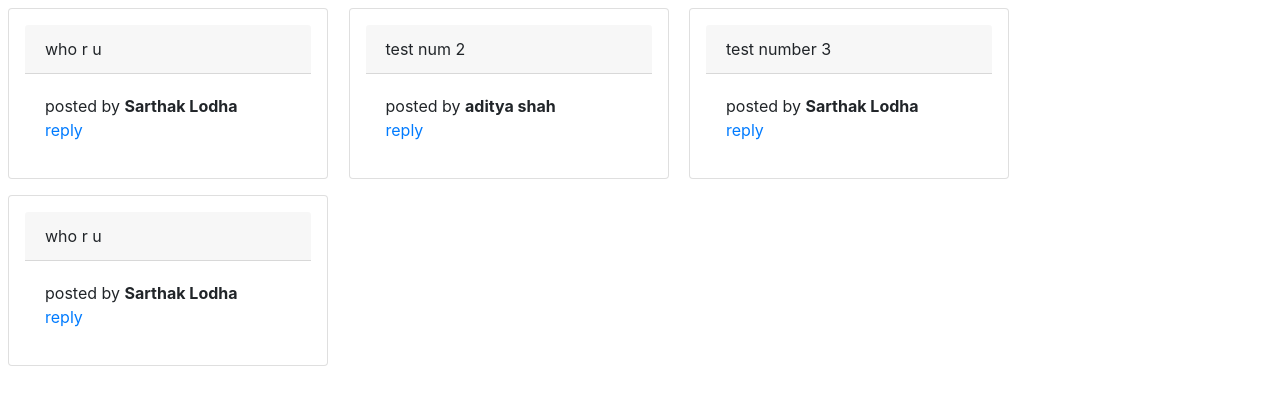
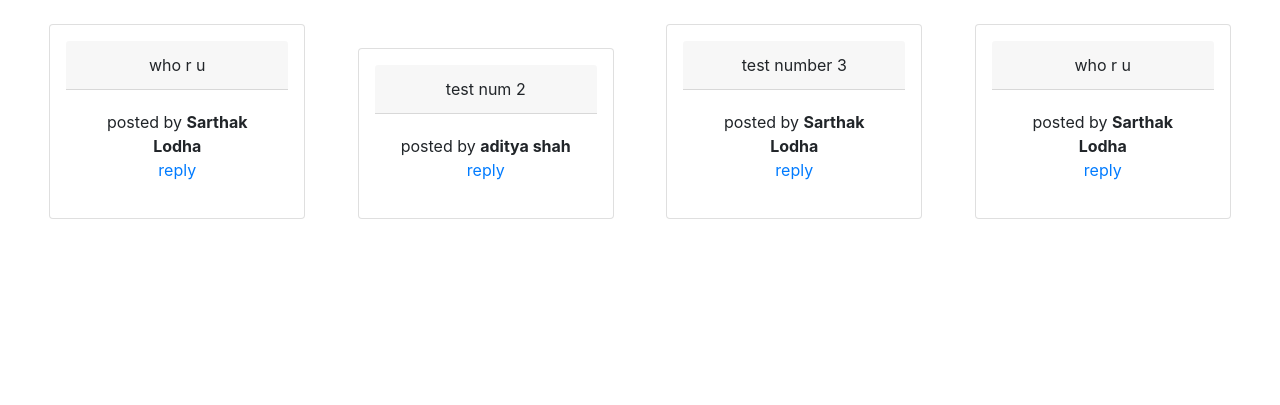
Before and after one commit to TangyTiger/ClassConnect, a Flask app: page /viewAllDiscussions in a window 1280 px wide. Shown: the part 80-485 px from the top of the page. Run offline with Flask 2, Linux system fonts and the light colour scheme; some libraries are stand-ins or nearby versions.

Commit message:
added breaks

```diff
--- a/app/templates/viewAllDiscussions.html
+++ b/app/templates/viewAllDiscussions.html
@@ -10,7 +10,8 @@
 
 <style>
   .post{
-    display : inline-block
+    display : inline-block;
+    width: 20%;
   }
   </style>
     <title>Answer Questions</title>
@@ -38,9 +39,9 @@
         </ul>
       </nav>
 
-      <div>
+      <div style = 'text-align: center'>
           {% for post in discussionPosts %}
-          <div class="col-3 card p-3 post m-2">
+          <div class="col-3 card p-3 post m-4">
               <div class="card-header">{{post["title"]}}</div>
               <div class="card-body">
                   posted by <b>{{post["name"]}}</b>
```
